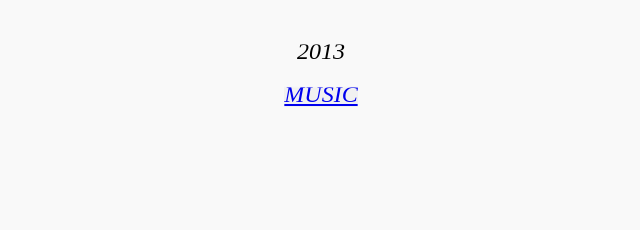
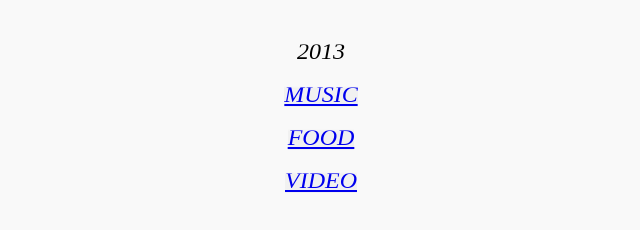
Before and after one commit to bblacksh/year-in-review, a plain HTML site: page index.html in a window 1280 px wide. Shown: the whole page, without its empty margins (319-959 px from the left). Drawn offline with Linux system fonts and the light colour scheme.

Commit message:
Update index.html

```diff
--- a/index.html
+++ b/index.html
@@ -70,6 +70,9 @@ background: #fcfcfc;
 <div class="text"><em>2013</em><div class="fade"></div></div>
 
 <p><a href="http://bblacksh.github.io/2013/"><div class="text"><em>MUSIC</em><div class="fade"></div></div></a></p>
+<p><a href="http://bblacksh.github.io/2013/"><div class="text"><em>FOOD</em><div class="fade"></div></div></a></p>
+<p><a href="http://bblacksh.github.io/2013/"><div class="text"><em>VIDEO</em><div class="fade"></div></div></a></p>
+
 
 
 </body>
```
